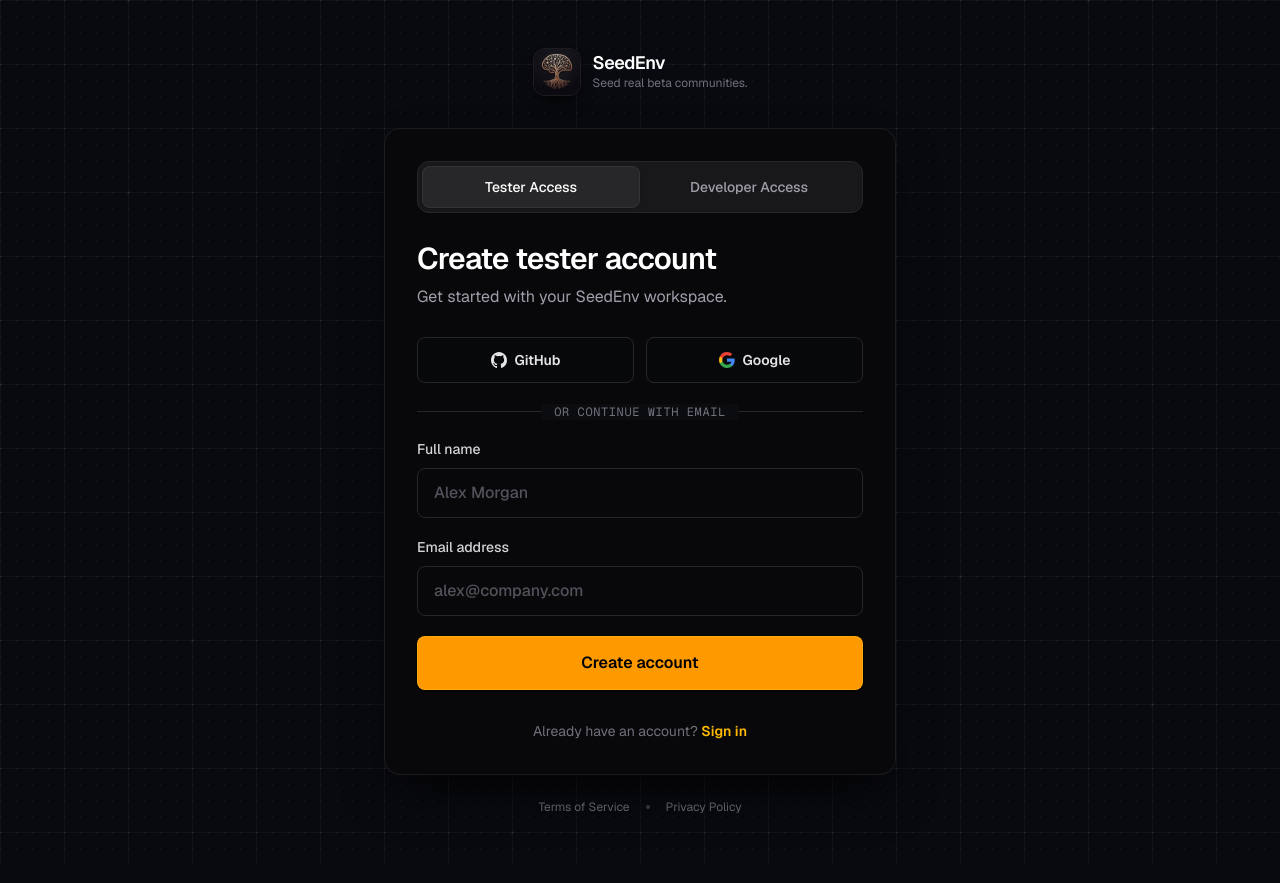
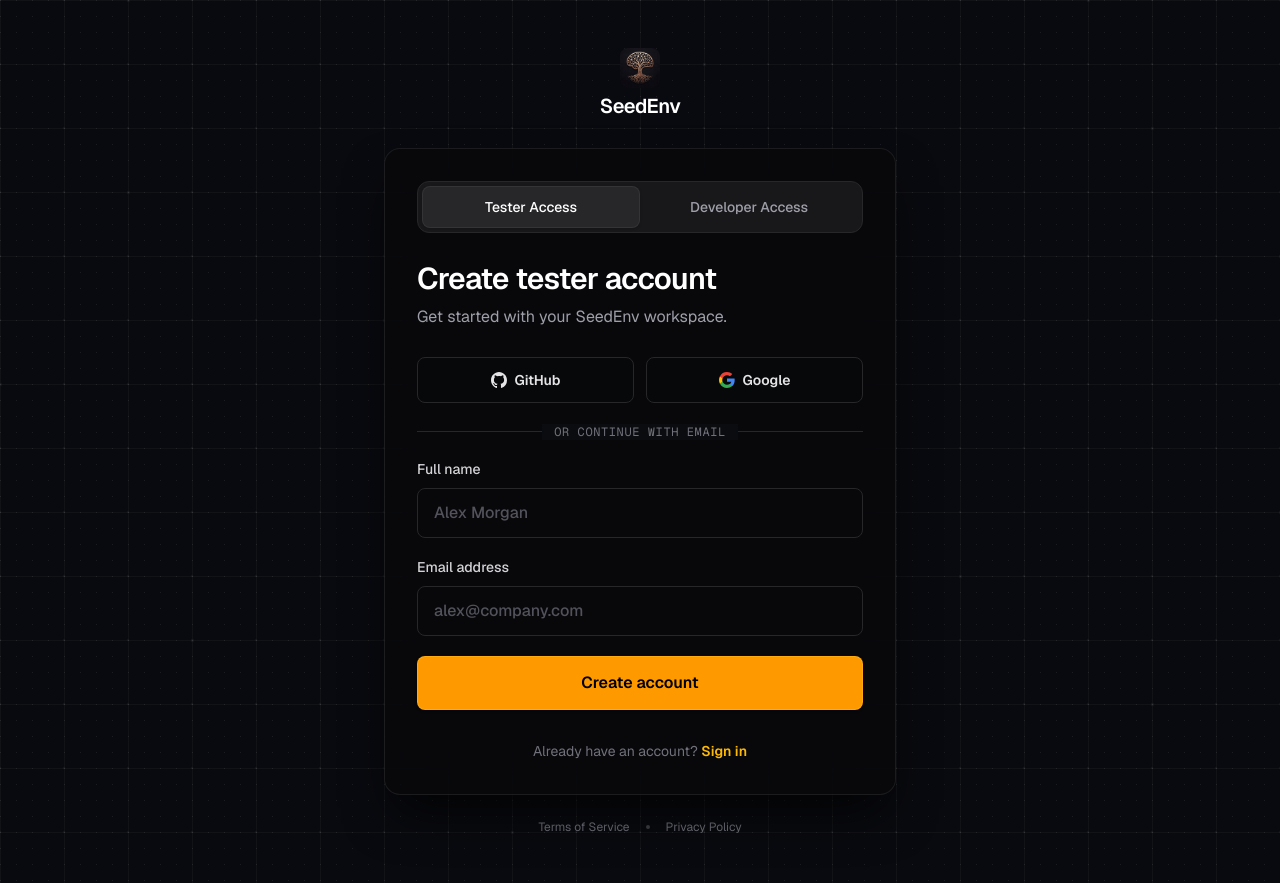
Before and after one commit to Teri-beri/seedenv, a Next.js app: page /auth/signin in a window 1280 px wide. Built offline with nearby package versions, Linux system fonts and the light colour scheme.

Commit message:
style: simplify auth brand header

```diff
--- a/app/auth/signin/page.tsx
+++ b/app/auth/signin/page.tsx
@@ -8,14 +8,11 @@ export default function SignInPage() {
     <main className="seedenv-ambient-grid relative grid min-h-screen place-items-center overflow-hidden bg-[linear-gradient(180deg,#090A0F_0%,#0D1018_50%,#090A0F_100%)] px-4 py-10 text-white sm:py-12">
       <AnimatedGridBackground />
       <div className="relative z-10 mx-auto flex w-full max-w-lg flex-col items-center">
-        <div className="mb-8 flex items-center gap-3">
-          <div className="relative size-12 overflow-hidden rounded-xl border border-white/[0.08] bg-zinc-950 shadow-lg shadow-black/50">
-            <Image src="/seedenv-logo-v2.png" alt="SeedEnv" fill sizes="48px" className="scale-[1.65] object-cover" priority />
+        <div className="mb-8 flex flex-col items-center gap-2 text-center">
+          <div className="relative size-10 overflow-hidden rounded-lg">
+            <Image src="/seedenv-logo-v2.png" alt="SeedEnv" fill sizes="40px" className="scale-[1.7] object-cover" priority />
           </div>
-          <div className="text-left">
-            <p className="text-lg font-semibold leading-none tracking-tight text-white">SeedEnv</p>
-            <p className="mt-1 text-xs leading-none text-zinc-500">Seed real beta communities.</p>
-          </div>
+          <p className="text-xl font-semibold leading-none tracking-tight text-white">SeedEnv</p>
         </div>
         <Suspense fallback={<SignInFallback />}>
           <CompactSignupForm />
```
